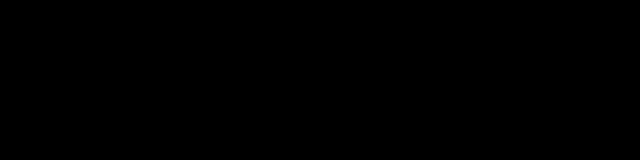
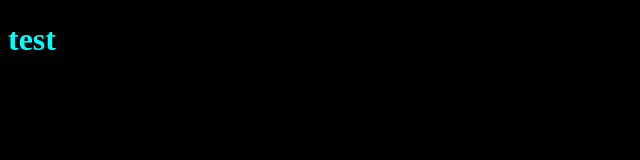
Before and after one commit to Psylops/nyanload, a plain HTML site: page index.html in a window 1280 px wide. Shown: the full height of the page, 0-640 px from the left. Drawn offline with Linux system fonts and the light colour scheme.

Commit message:
Update index.html

```diff
--- a/index.html
+++ b/index.html
@@ -11,7 +11,7 @@
   <h1 id="test-text">test</h1>
     <style>
         h1{
-  color:light-blue;
+  color:aqua;
 
 }
 :root{
```
